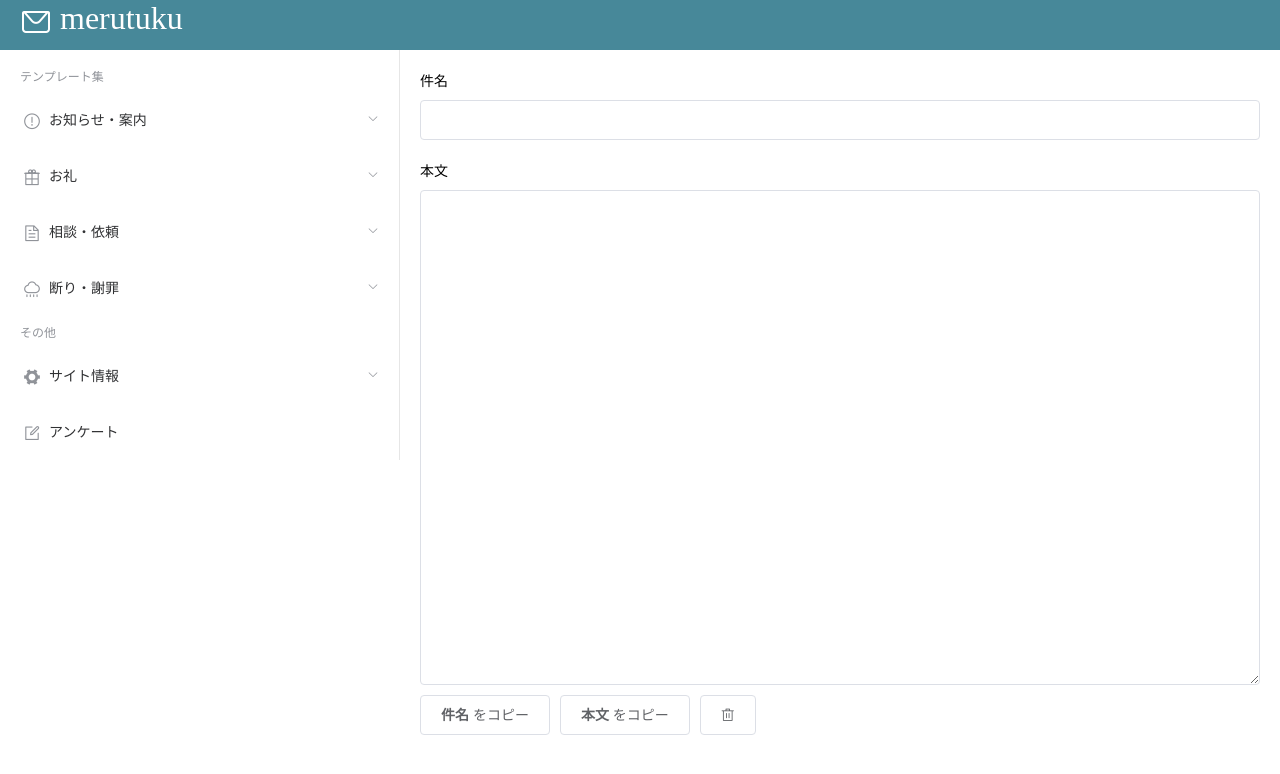
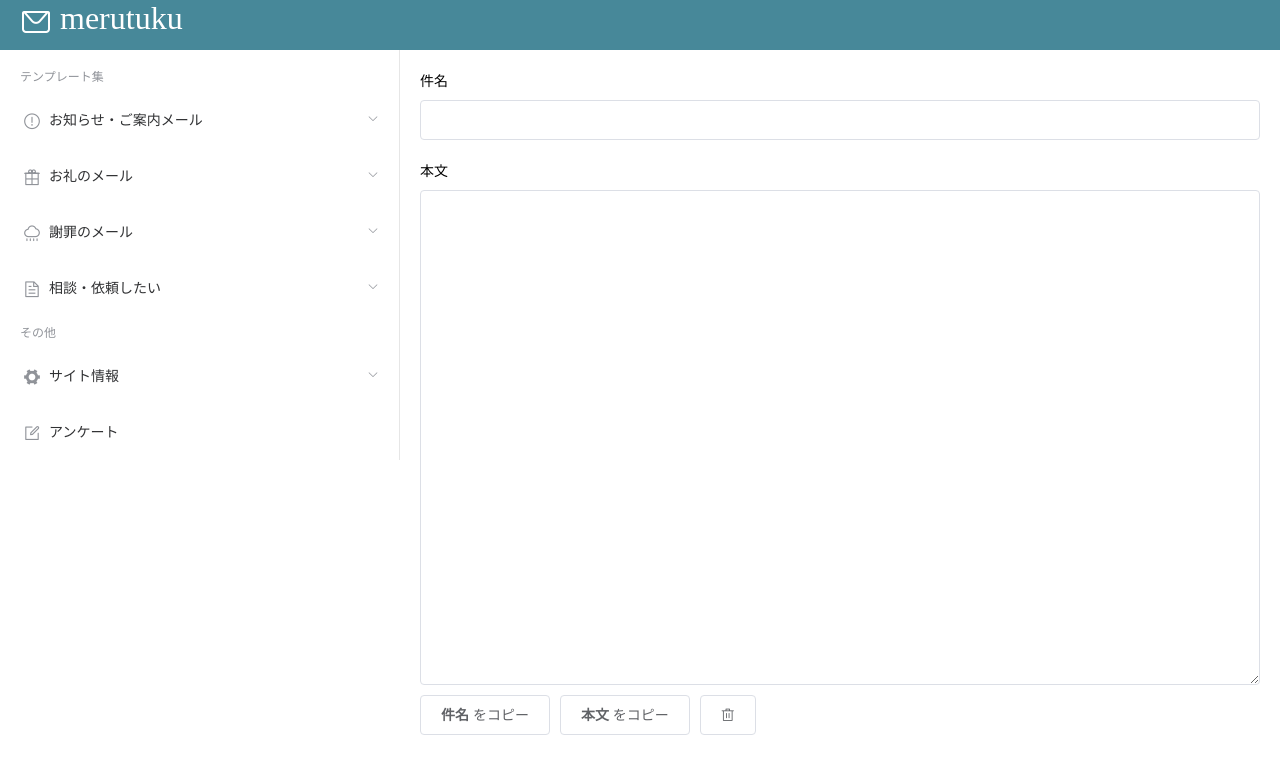
Before and after one commit to r-fukuma/merutuku, a Nuxt app: page / in a window 1280 px wide. Shown: the top 774 px of the page. Built offline with nearby package versions, Linux system fonts and the light colour scheme.

Commit message:
文言と順番変更

```diff
--- a/components/TheSideMenu.vue
+++ b/components/TheSideMenu.vue
@@ -40,12 +40,12 @@ export default {
         {
           items: inform,
           icon: 'el-icon-warning-outline',
-          title: 'お知らせ・案内'
+          title: 'お知らせ・ご案内メール'
         },
         {
           items: thanks,
           icon: 'el-icon-present',
-          title: 'お礼'
+          title: 'お礼のメール'
         },
         // {
         //   items: reply,
@@ -53,14 +53,14 @@ export default {
         //   title: '回答'
         // },
         {
+          items: apologize,
+          icon: 'el-icon-heavy-rain',
+          title: '謝罪のメール'
+        },
+        {
           items: request,
           icon: 'el-icon-document',
-          title: '相談・依頼'
-        },
-        {
-          items: apologize,
-          icon: 'el-icon-heavy-rain',
-          title: '断り・謝罪'
+          title: '相談・依頼したい'
         }
         // {
         //   items: greeting,
```
